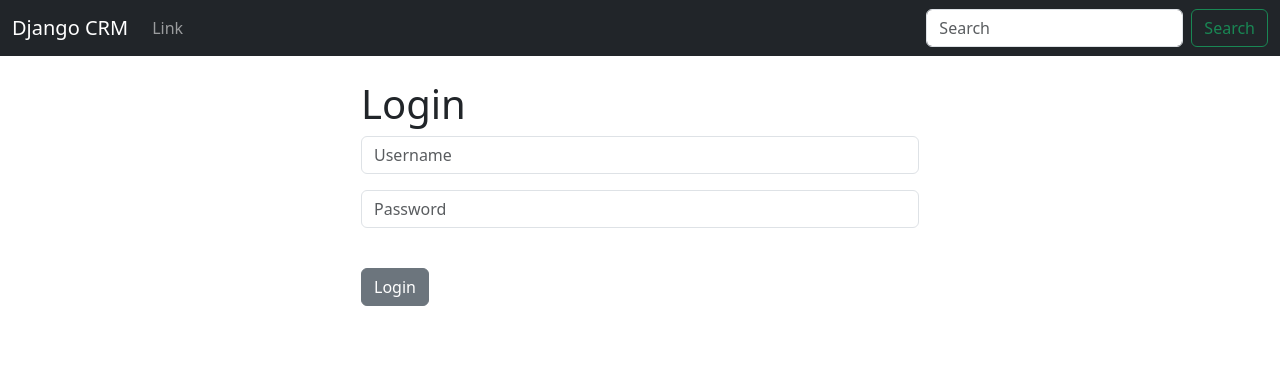
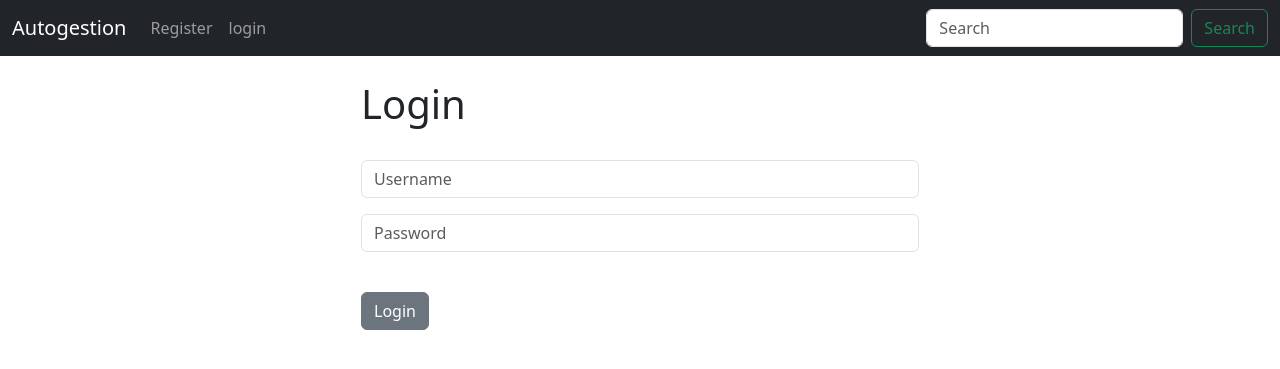
Before and after one commit to diegocano/Django-CRM, a Django app: page / in a window 1280 px wide. Shown: the top 369 px of the page. Run offline with Django 4.2, Linux system fonts and the light colour scheme.

Commit message:
actualizacion del proyecto

```diff
--- a/website/templates/home.html
+++ b/website/templates/home.html
@@ -3,10 +3,10 @@
 {% block content %}
 <div class="col-md-6 offset-md-3">
     {% if user.is_authenticated %}
-
-    <h1>Hola Mundo!</h1>
+    <h1>Listado de items</h1>
     {% else %}
     <h1>Login</h1>
+    <br/>
     <form method="POST" action="{% url 'home' %}">
         {% csrf_token %}
         <form>
@@ -22,6 +22,6 @@
         </form>
     </form>
 
+    {% endif %}
 </div>
-{% endif %}
 {% endblock %}
--- a/website/templates/navbar.html
+++ b/website/templates/navbar.html
@@ -1,14 +1,34 @@
-<nav class="navbar navbar-expand-lg bg-dark navbar-dark">
+<nav class="navbar navbar-expand-lg  navbar-dark bg-dark">
   <div class="container-fluid">
-    <a class="navbar-brand" href="{% url 'home' %}">Django CRM</a>
-    <button class="navbar-toggler" type="button" data-bs-toggle="collapse" data-bs-target="#navbarSupportedContent" aria-controls="navbarSupportedContent" aria-expanded="false" aria-label="Toggle navigation">
+    <a class="navbar-brand" href="{% url 'home' %}">Autogestion</a>
+    <button class="navbar-toggler" type="button"
+            data-bs-toggle="collapse" data-bs-target="
+            #navbarSupportedContent" aria-controls="
+            navbarSupportedContent" aria-expanded="false"
+            aria-label="Toggle navigation">
       <span class="navbar-toggler-icon"></span>
     </button>
     <div class="collapse navbar-collapse" id="navbarSupportedContent">
       <ul class="navbar-nav me-auto mb-2 mb-lg-0">
+
+        {% if user.is_authenticated %}
+
         <li class="nav-item">
-          <a class="nav-link" href="#">Link</a>
+          <a class="nav-link" href="{% url 'logout' %}">
+          Logout</a>
         </li>
+
+        {% else %}
+        <li class="nav-item">
+          <a class="nav-link" href="{% url 'register' %}">
+          Register</a>
+        </li>
+        <li class="nav-item">
+          <a class="nav-link" href="{% url 'home' %}">
+          login</a>
+        </li>
+        {% endif %}
+
       </ul>
       <form class="d-flex" role="search">
         <input class="form-control me-2" type="search" placeholder="Search" aria-label="Search">
--- a/website/urls.py
+++ b/website/urls.py
@@ -3,6 +3,7 @@ from . import views
 
 urlpatterns = [
     path('', views.home, name='home'),
-    path('login/', views.login_user, name='login'),
+    #path('login/', views.login_user, name='login'),
     path('logout/', views.logout_user, name='logout'),
+    path('register/', views.register_user, name='register'),
 ]
--- a/website/views.py
+++ b/website/views.py
@@ -12,16 +12,18 @@ def home(request):
         user = authenticate(request, username=username, password=password)
         if user is not None:
             login(request, user)
-            messages.success(request, "You Have Been Logged In!")
+            messages.success(request, "Ingreso exitoso!")
             return redirect('home')
         else:
-            messages.success(request, "There WAS AN Error Logger")
+            messages.success(request, "Error loguese de nuevo, intente de nuevo")
             return redirect('home')
     else:
         return render(request, 'home.html',{})
 
-def login_user(request):
-    pass
+def logout_user(request):
+    logout(request)
+    messages.success(request, "salio exitosamente de la session")
+    return redirect('home')
 
-def logout_user(request):
-    pass
+def register_user(request):
+    return render(request, 'register.html', {})
```
Also changed, not shown: website/forms.py (added, +30 -0 lines), website/templates/register.html (added, +7 -0 lines).
